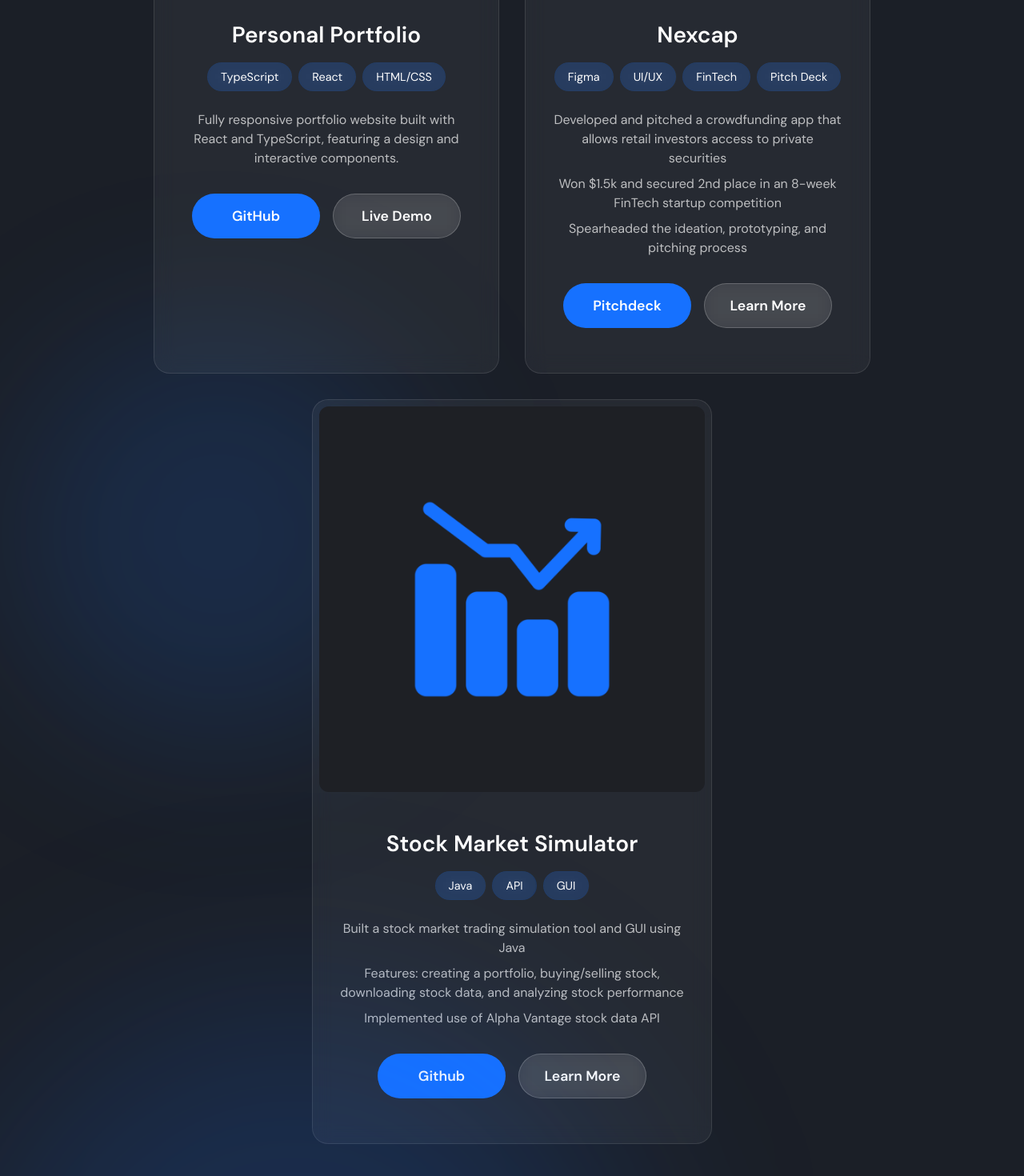
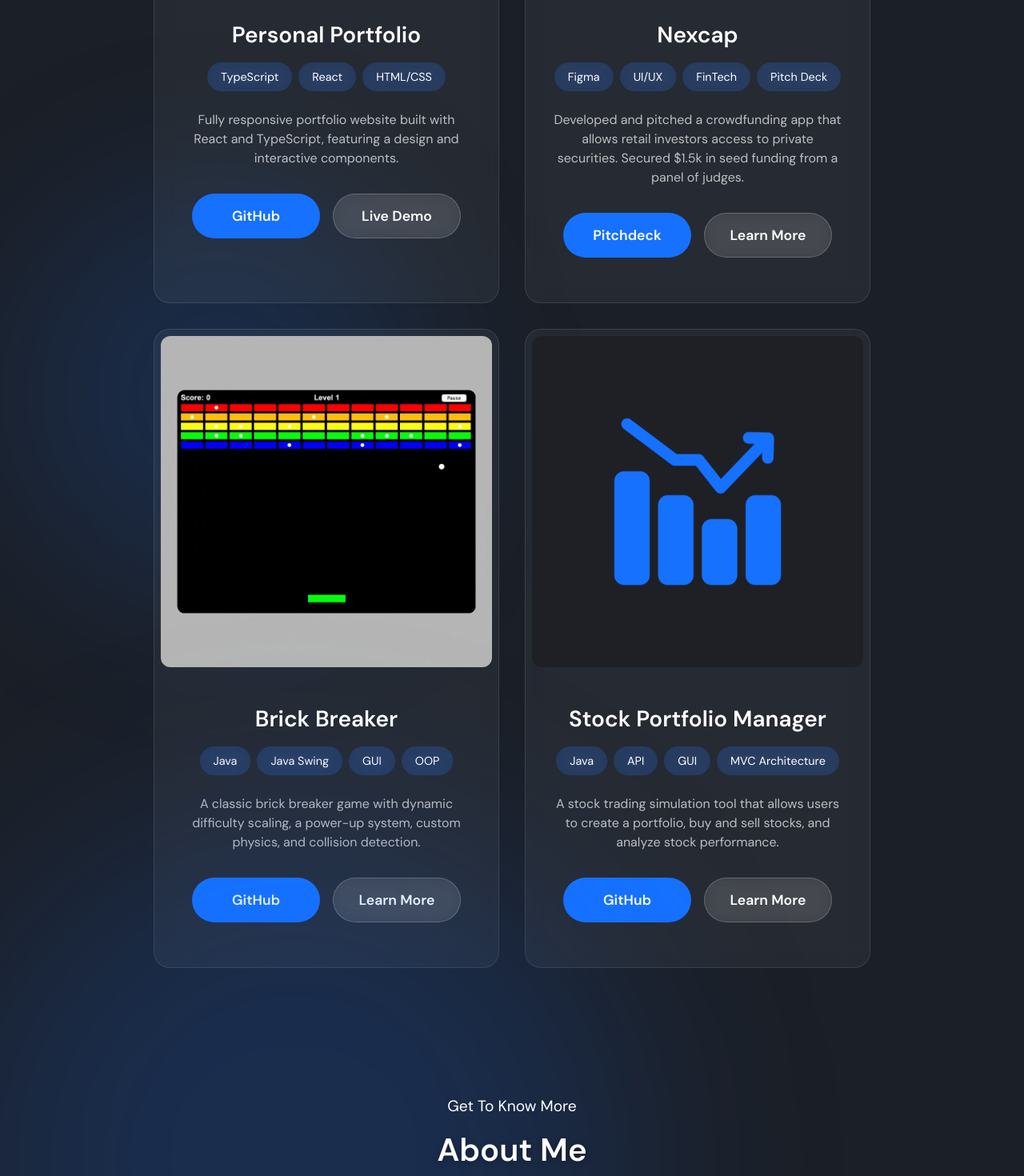
Before and after one commit to Arsh-Jafri/personal-portfolio, a React (Create React App) app: page / in a window 1280 px wide. Shown: the part 2440-3910 px from the top of the page at 80% size. Built offline with nearby package versions, Linux system fonts and the light colour scheme; the HTML template or start-up script is replaced by a standard one.

Commit message:
Updated projects section

```diff
--- a/src/assets/index.ts
+++ b/src/assets/index.ts
@@ -7,6 +7,7 @@ export { default as ClearviewProject } from './images/clearview-pic.png';
 export { default as EconostatsProject } from './images/econostats-pic.png';
 export { default as NexcapProject } from './images/nexcap-project.png';
 export { default as WebsiteProject } from './images/website-project.png';
+export { default as BrickBreakerProject } from './images/brickbreaker-pic.gif';
 export { default as StockProject } from './images/project-3.png';
 
 // Icons
--- a/src/components/Projects/Projects.tsx
+++ b/src/components/Projects/Projects.tsx
@@ -5,6 +5,7 @@ import {
   EconostatsProject,
   NexcapProject,
   WebsiteProject,
+  BrickBreakerProject,
   StockProject,
   NexcapPitch,
   NexcapOnePager
@@ -72,9 +73,7 @@ const Projects: React.FC = () => {
       image: NexcapProject,
       tags: ["Figma", "UI/UX", "FinTech", "Pitch Deck"],
       description: [
-        "Developed and pitched a crowdfunding app that allows retail investors access to private securities",
-        "Won $1.5k and secured 2nd place in an 8-week FinTech startup competition",
-        "Spearheaded the ideation, prototyping, and pitching process"
+        "Developed and pitched a crowdfunding app that allows retail investors access to private securities. Secured $1.5k in seed funding from a panel of judges.",
       ],
       buttons: [
         { text: "Pitchdeck", link: NexcapPitch },
@@ -83,17 +82,28 @@ const Projects: React.FC = () => {
     },
     {
       id: 5,
-      title: "Stock Market Simulator",
-      image: StockProject,
-      tags: ["Java", "API", "GUI"],
+      title: "Brick Breaker",
+      image: BrickBreakerProject,
+      tags: ["Java", "Java Swing", "GUI", "OOP"],
       description: [
-        "Built a stock market trading simulation tool and GUI using Java",
-        "Features: creating a portfolio, buying/selling stock, downloading stock data, and analyzing stock performance",
-        "Implemented use of Alpha Vantage stock data API"
+        "A classic brick breaker game with dynamic difficulty scaling, a power-up system, custom physics, and collision detection."
       ],
       buttons: [
-        { text: "Github", link: "https://github.com/Arsh-Jafri/stock-market-simulator" },
-        { text: "Learn More", link: "https://github.com/Arsh-Jafri/stock-market-simulator#readme" }
+        { text: "GitHub", link: "https://github.com/Arsh-Jafri/brick-breaker" },
+        { text: "Learn More", link: "https://github.com/Arsh-Jafri/brick-breaker/blob/main/README.md" }
+      ]
+    },
+    {
+      id: 6,
+      title: "Stock Portfolio Manager",
+      image: StockProject,
+      tags: ["Java", "API", "GUI", "MVC Architecture"],
+      description: [
+        "A stock trading simulation tool that allows users to create a portfolio, buy and sell stocks, and analyze stock performance.",
+      ],
+      buttons: [
+        { text: "GitHub", link: "https://github.com/Arsh-Jafri/stock-portfolio-manager"},
+        { text: "Learn More", link: "https://github.com/Arsh-Jafri/stock-portfolio-manager/blob/main/README.md" }
       ]
     }
   ];
```
Also changed, not shown: src/types/images.d.ts (added, +19 -0 lines), src/assets/images/brickbreaker-pic.gif (added).
